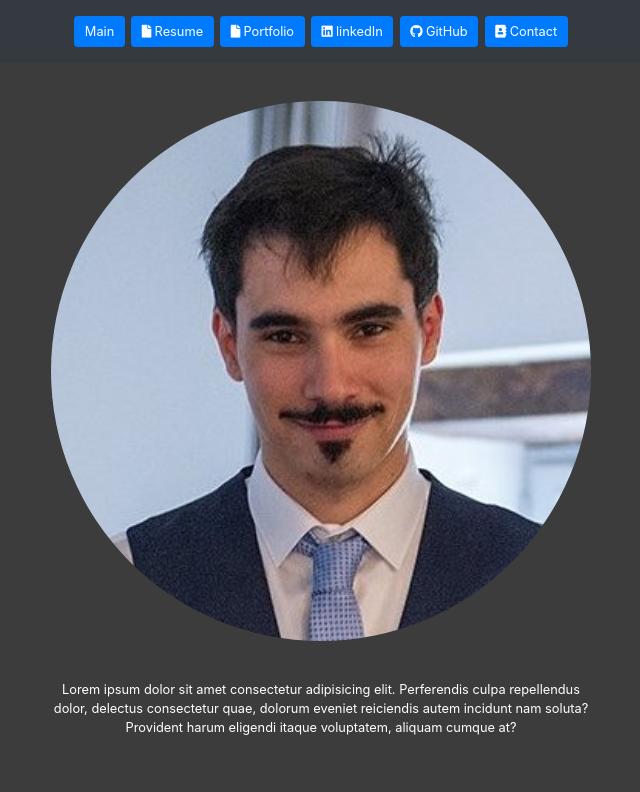
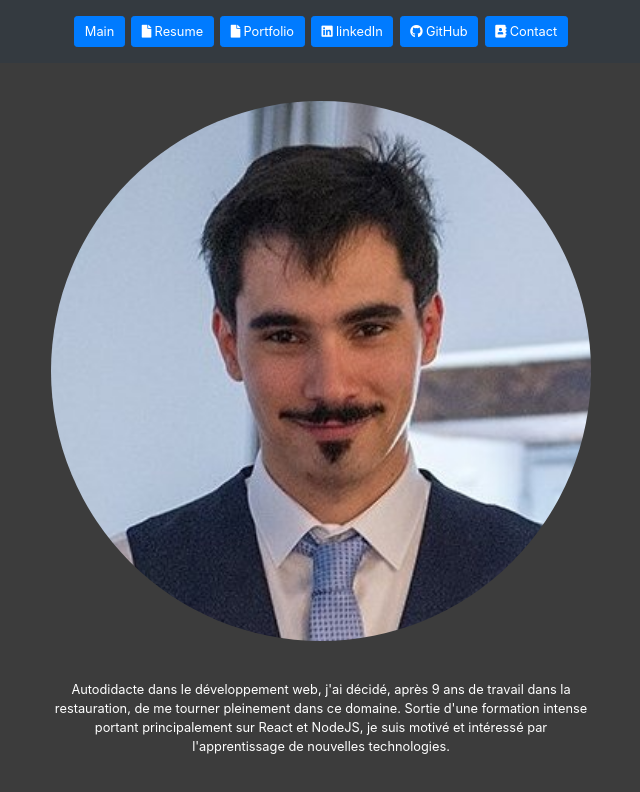
Before and after one commit to DrKhyz/My-Resume, a React (Create React App) app: page / in a window 1280 px wide. Shown: the top 792 px of the page, without its empty margins (319-959 px from the left). Built offline with nearby package versions, Linux system fonts and the light colour scheme.

Commit message:
change lorem ipsum

```diff
--- a/src/Main.jsx
+++ b/src/Main.jsx
@@ -1,5 +1,5 @@
-import React from 'react'
-import { Row, Col, Container, CardImg } from 'reactstrap'
+import React from "react";
+import { Row, Col, Container, CardImg } from "reactstrap";
 
 const Main = props => {
   return (
@@ -12,15 +12,16 @@ const Main = props => {
       <Row>
         <Col xs="12" lg={{ size: 6, offset: 3 }}>
           <p>
-            Lorem ipsum dolor sit amet consectetur adipisicing elit. Perferendis
-            culpa repellendus dolor, delectus consectetur quae, dolorum eveniet
-            reiciendis autem incidunt nam soluta? Provident harum eligendi
-            itaque voluptatem, aliquam cumque at?
+            Autodidacte dans le développement web, j'ai décidé, après 9 ans de
+            travail dans la restauration, de me tourner pleinement dans ce
+            domaine. Sortie d'une formation intense portant principalement sur
+            React et NodeJS, je suis motivé et intéressé par l'apprentissage de
+            nouvelles technologies.
           </p>
         </Col>
       </Row>
     </Container>
-  )
-}
+  );
+};
 
-export default Main
+export default Main;
```
